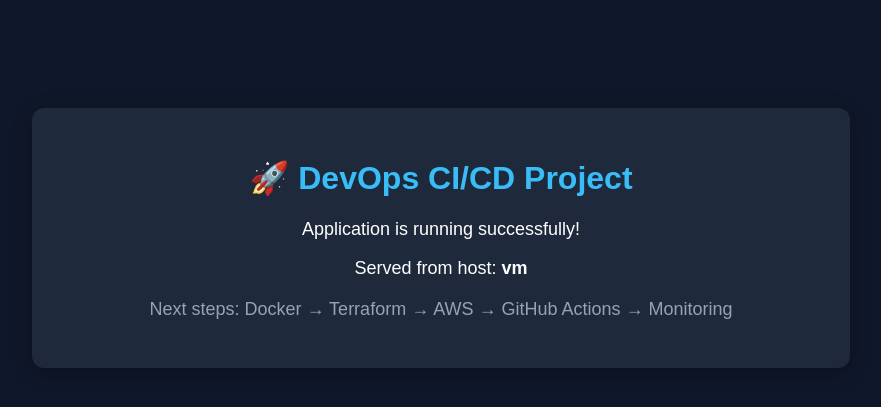
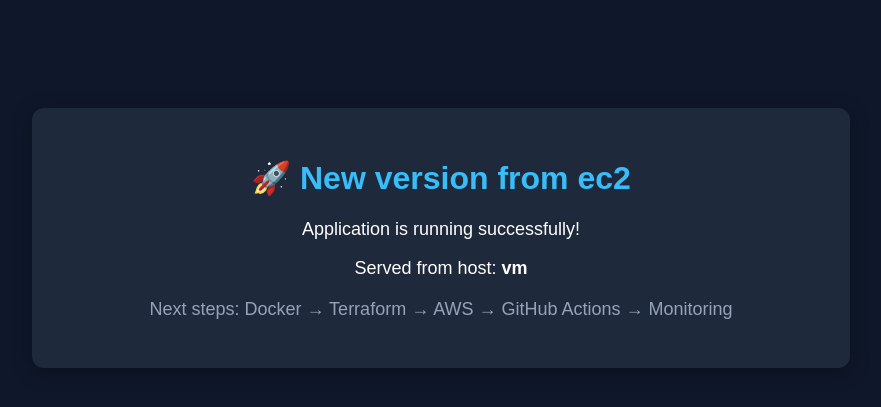
Before and after one commit to MADHANKUMAR68/devops-problem-solving-project, a Flask app: page / in a window 1280 px wide. Shown: the top 407 px of the page, without its empty margins (199-1080 px from the left). Run offline with Flask 3, Linux system fonts and the light colour scheme.

Commit message:
Fix deploy and test new version

```diff
--- a/app/templates/index.html
+++ b/app/templates/index.html
@@ -34,7 +34,7 @@
 </head>
 <body>
     <div class="box">
-        <h1>🚀 DevOps CI/CD Project</h1>
+        <h1>🚀 New version from ec2</h1>
         <p>Application is running successfully!</p>
         <p>Served from host: <b>{{ hostname }}</b></p>
         <p class="tag">Next steps: Docker → Terraform → AWS → GitHub Actions → Monitoring</p>
```
Also changed, not shown: .github/workflows/ci.yml.
